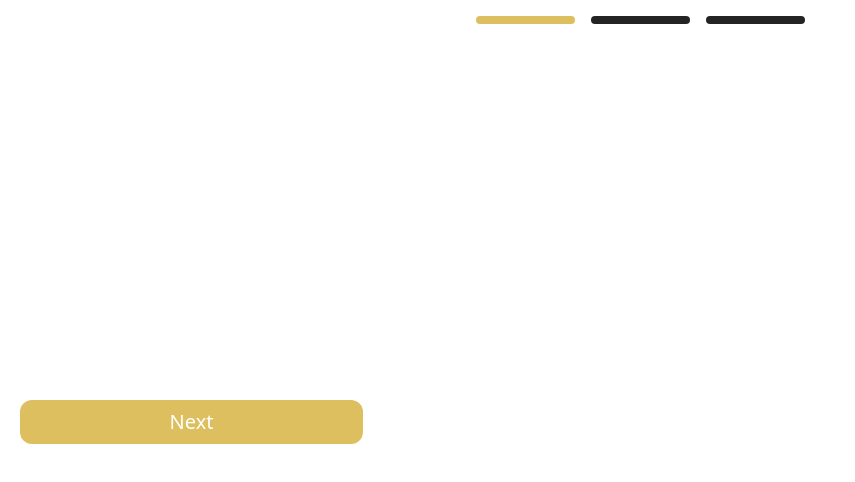
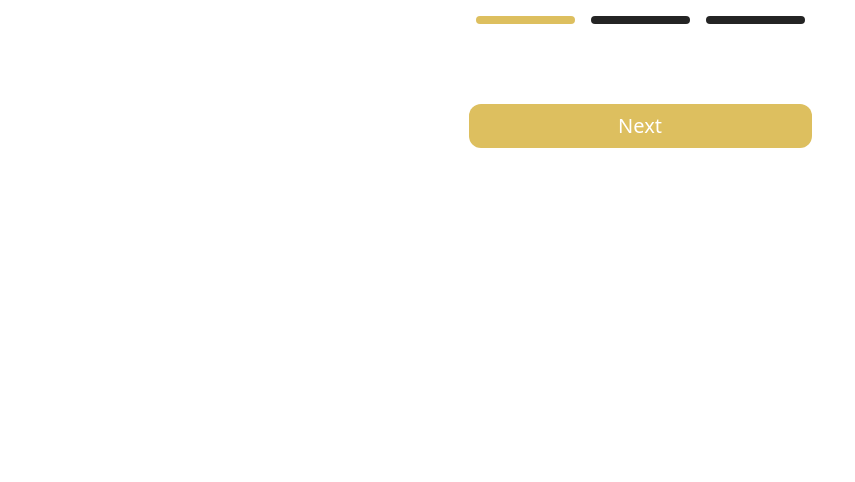
Before and after one commit to SamsonI95/christville-app, a React (Vite) app: page /page-2 in a window 1280 px wide. Shown: the top 482 px of the page, without its empty margins (0-855 px from the left). Built offline with nearby package versions, Linux system fonts and the light colour scheme; a web font is replaced by a local one.

Commit message:
Page fixes (TelegramAuthPage Button centered)

```diff
--- a/src/Pages/TelegramUserAuth.jsx
+++ b/src/Pages/TelegramUserAuth.jsx
@@ -11,10 +11,10 @@ const handleClick = () => {
     navigate("/page-3");
 }
   return (
-    <div className="center-col">
+    <div className="center-col px-[28px]">
         <ProgressBar />
       <button
-        className="absolute top-[50%] left-5 text-[20px] bg-customGold text-white w-[343px] h-[44px] rounded-[12px]"
+        className="mt-[5rem] text-[20px] bg-customGold text-white w-[343px] h-[44px] rounded-[12px]"
         onClick={handleClick}
       >
         Next
```
